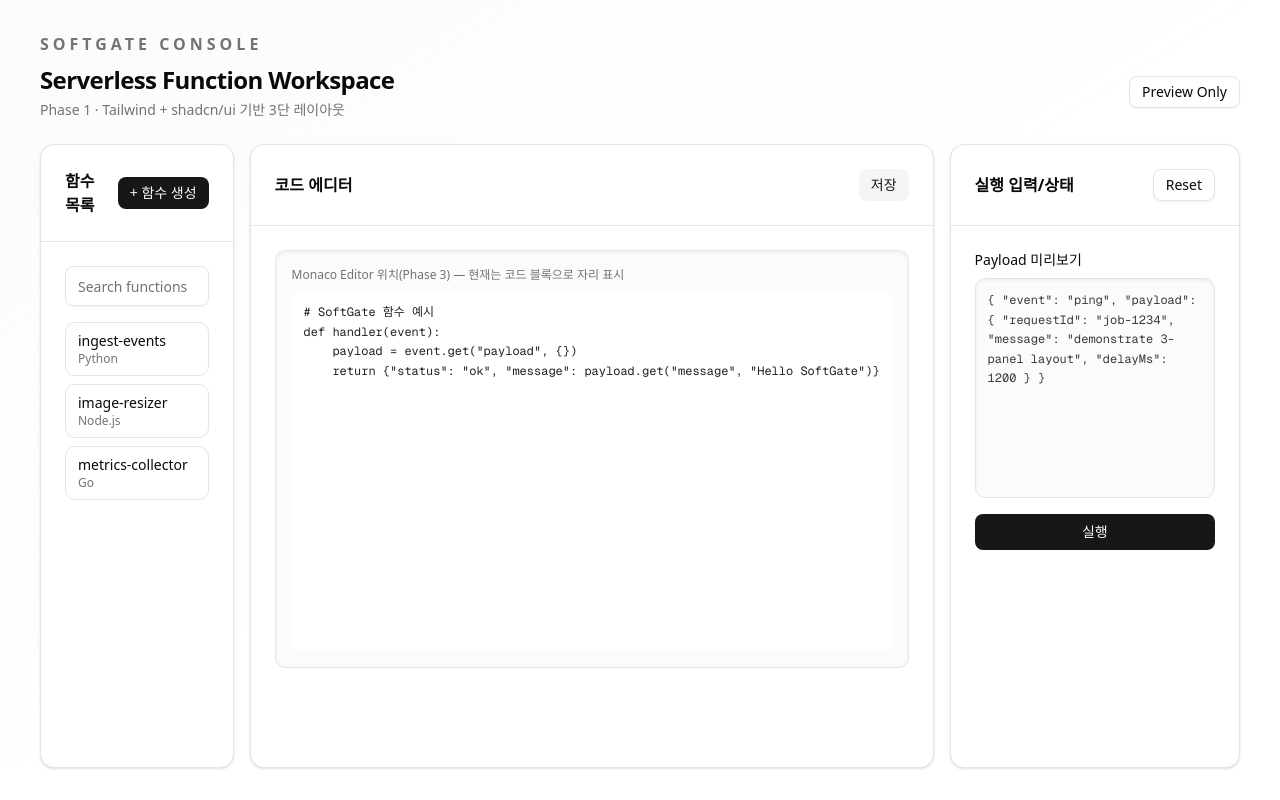
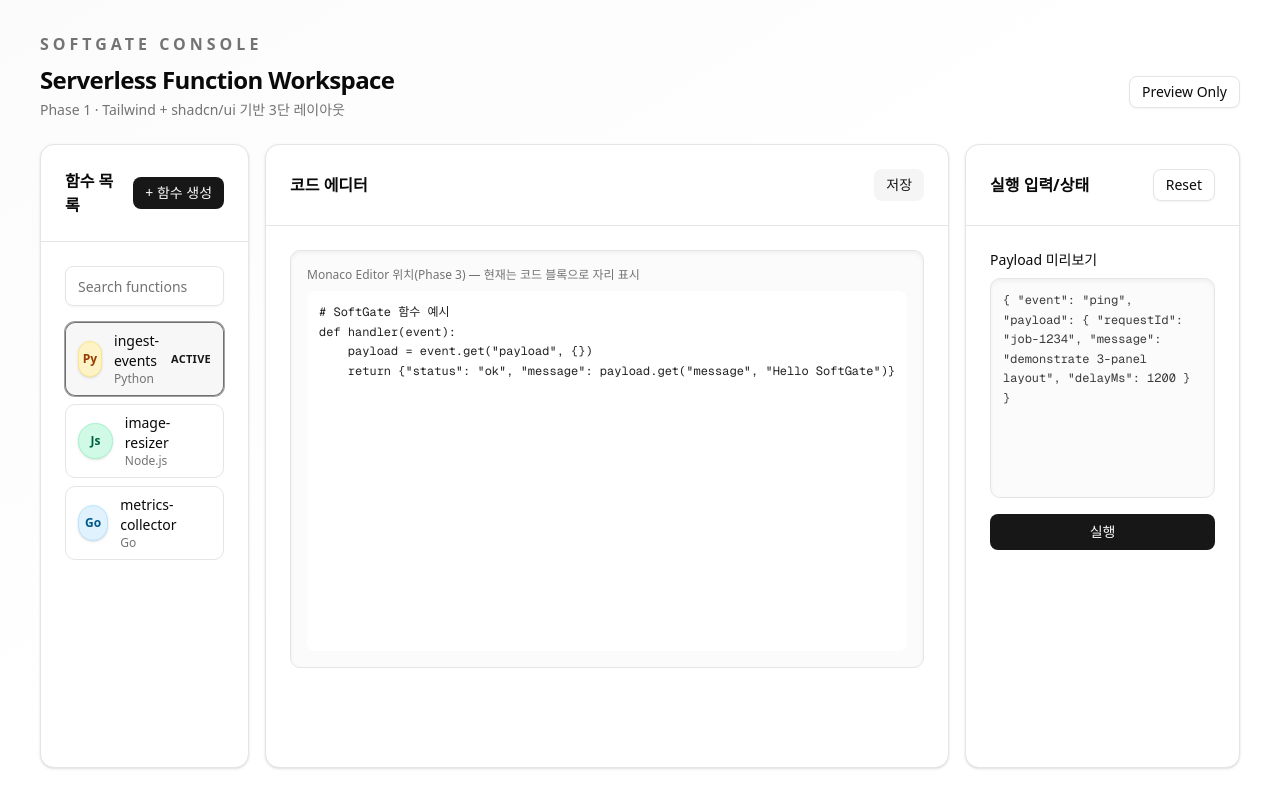
Before and after one commit to sb-red/frontend, a Next.js app in the folder softgate/: page / in a window 1280 px wide. Built offline with nearby package versions, Linux system fonts and the light colour scheme.

Commit message:
Functions list panel

```diff
--- a/softgate/app/page.tsx
+++ b/softgate/app/page.tsx
@@ -1,3 +1,7 @@
+"use client";
+
+import { useState } from "react";
+
 import { Button } from "@/components/ui/button";
 import {
   Card,
@@ -6,12 +10,42 @@
   CardTitle,
 } from "@/components/ui/card";
 import { Input } from "@/components/ui/input";
+import { cn } from "@/lib/utils";
+
+type Language = "python" | "node" | "go";
+
+type SoftGateFunction = {
+  id: string;
+  name: string;
+  language: Language;
+};
+
+const languageMeta: Record<
+  Language,
+  { label: string; short: string; badgeClass: string }
+> = {
+  python: {
+    label: "Python",
+    short: "Py",
+    badgeClass: "bg-amber-100 text-amber-800 border-amber-200",
+  },
+  node: {
+    label: "Node.js",
+    short: "Js",
+    badgeClass: "bg-emerald-100 text-emerald-800 border-emerald-200",
+  },
+  go: {
+    label: "Go",
+    short: "Go",
+    badgeClass: "bg-sky-100 text-sky-800 border-sky-200",
+  },
+};
 
 const sampleFunctions = [
-  { name: "ingest-events", language: "Python" },
-  { name: "image-resizer", language: "Node.js" },
-  { name: "metrics-collector", language: "Go" },
-];
+  { id: "fn-1", name: "ingest-events", language: "python" },
+  { id: "fn-2", name: "image-resizer", language: "node" },
+  { id: "fn-3", name: "metrics-collector", language: "go" },
+] satisfies SoftGateFunction[];
 
 const sampleCode = `# SoftGate 함수 예시
 def handler(event):
@@ -29,6 +63,10 @@
 }`;
 
 export default function Home() {
+  const [selectedFunctionId, setSelectedFunctionId] = useState(
+    sampleFunctions[0]?.id ?? "",
+  );
+
   return (
     <div className="min-h-screen bg-gradient-to-br from-muted/40 via-background to-background">
       <div className="mx-auto flex min-h-screen w-full max-w-screen-2xl flex-col gap-6 px-4 py-8 lg:px-10">
@@ -60,17 +98,45 @@
             <CardContent className="flex-1 space-y-4">
               <Input placeholder="Search functions" className="h-10" />
               <div className="space-y-2">
-                {sampleFunctions.map((fn) => (
+                {sampleFunctions.map((fn) => {
+                  const meta = languageMeta[fn.language];
+                  const isActive = selectedFunctionId === fn.id;
+                  return (
                     <button
-                    key={fn.name}
-                    className="w-full rounded-lg border bg-card/60 px-3 py-2 text-left text-sm transition hover:border-primary/50 hover:bg-accent"
+                      key={fn.id}
+                      type="button"
+                      onClick={() => setSelectedFunctionId(fn.id)}
+                      className={cn(
+                        "flex w-full items-center justify-between rounded-lg border bg-card/60 px-3 py-2 text-left text-sm transition",
+                        "hover:border-primary/50 hover:bg-accent",
+                        isActive &&
+                          "border-primary/60 bg-accent/80 ring-1 ring-primary/40",
+                      )}
                     >
+                      <div className="flex items-center gap-3">
+                        <span
+                          className={cn(
+                            "flex size-9 items-center justify-center rounded-full border text-xs font-semibold shadow-sm",
+                            meta.badgeClass,
+                          )}
+                        >
+                          {meta.short}
+                        </span>
+                        <div>
                           <span className="block font-medium">{fn.name}</span>
                           <span className="block text-xs text-muted-foreground">
-                      {fn.language}
+                            {meta.label}
                           </span>
+                        </div>
+                      </div>
+                      {isActive && (
+                        <span className="text-[11px] font-semibold uppercase tracking-wide text-primary">
+                          Active
+                        </span>
+                      )}
                     </button>
-                ))}
+                  );
+                })}
               </div>
             </CardContent>
           </Card>
```
Lines whose indentation alone changed are shown as unchanged.
